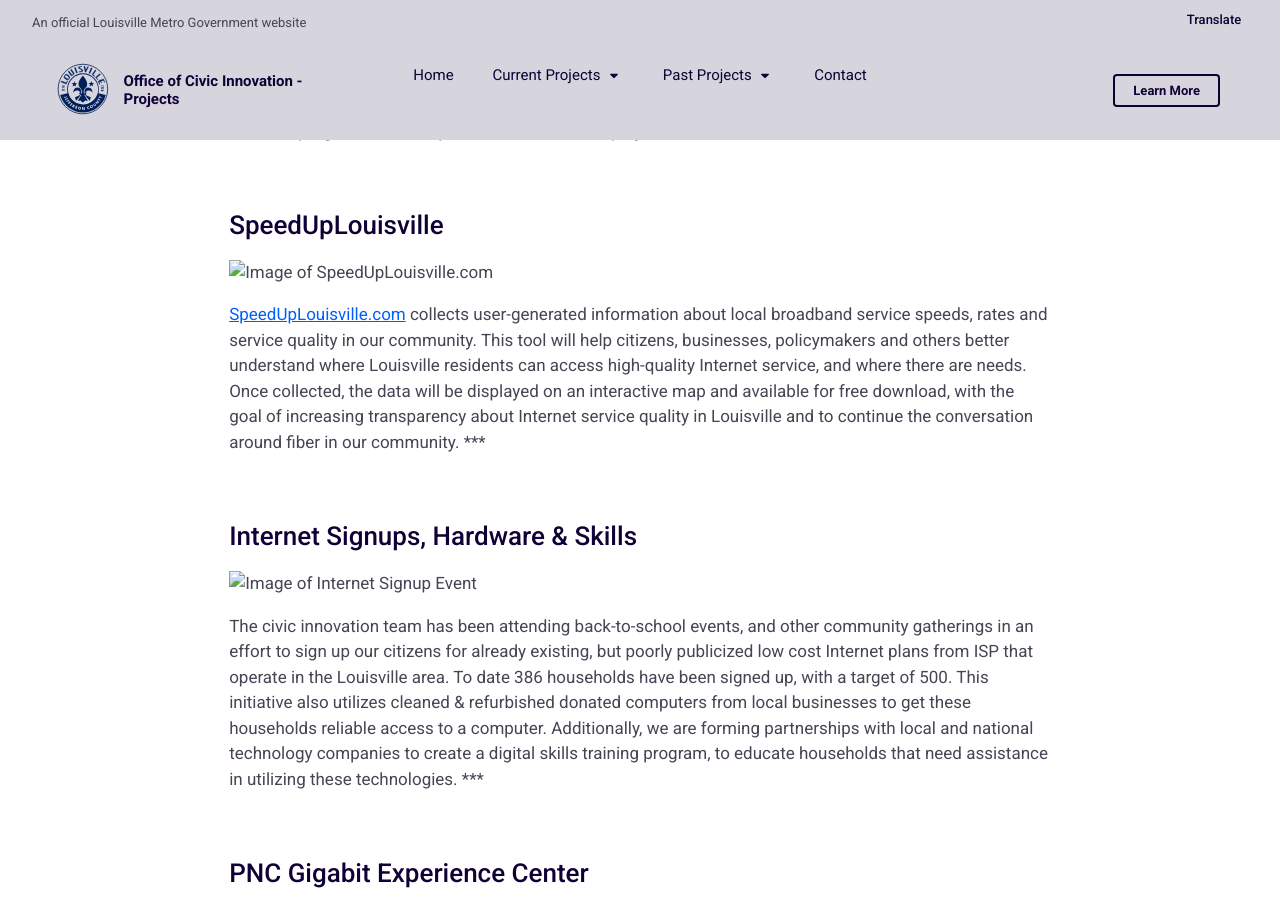
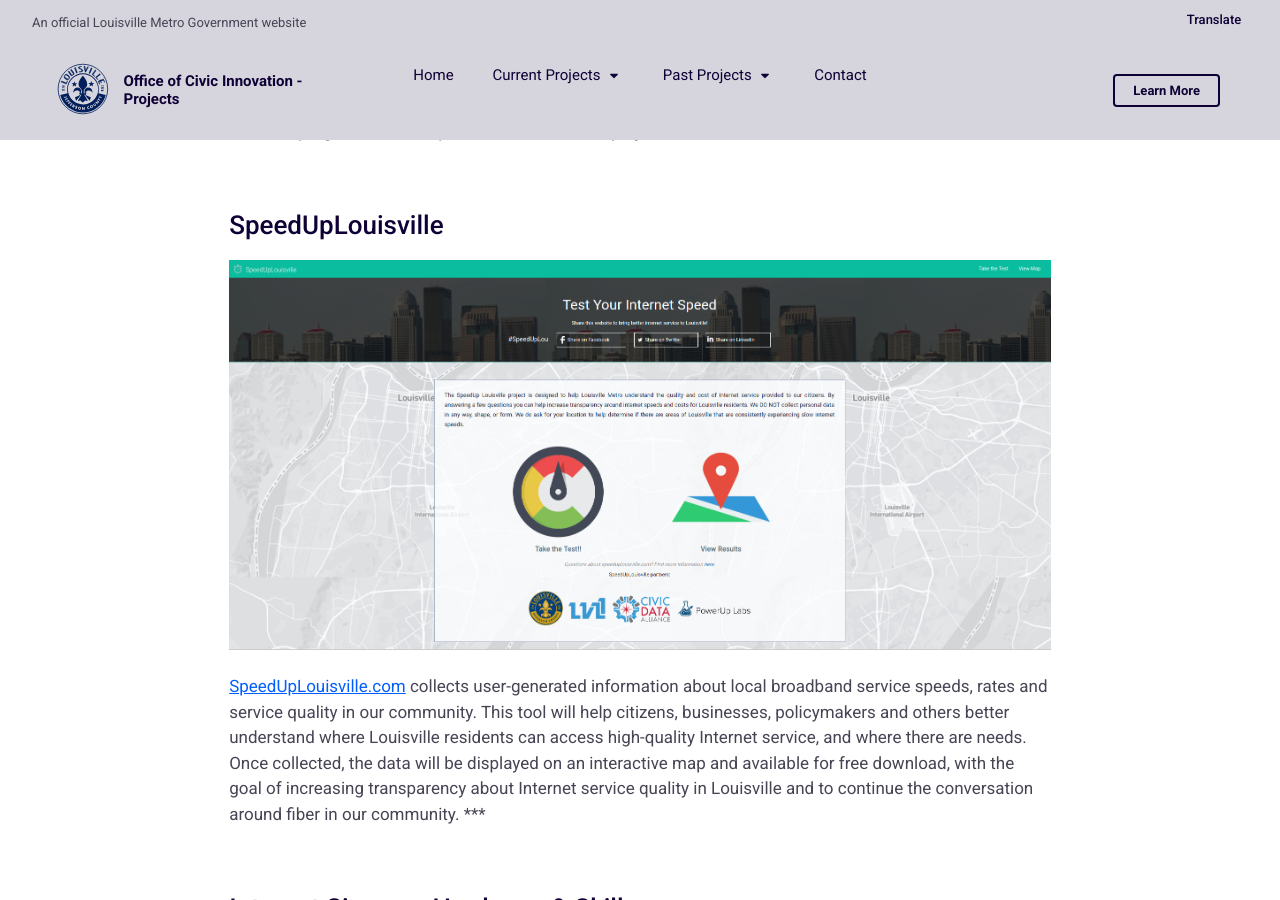
Before and after one commit to louisvillemetro-innovation/OPI2-Projects, a Jekyll site: the page built from _projects/digital-inclusion.md, in a window 1280 px wide and 900 px high, scrolled down 699 px. Built offline with Jekyll 4.4.1, drawn with Linux system fonts in a browser that asks for light colours.

Commit message:
obnoxious

```diff
--- a/_projects/digital-inclusion.md
+++ b/_projects/digital-inclusion.md
@@ -25,35 +25,35 @@
 To make progress on these plans, we have started projects such as:
 
 ### SpeedUpLouisville
-![Image of SpeedUpLouisville.com](assets/img/projects/digital-inclusion/digital-inclusion-5.png)
+![Image of SpeedUpLouisville.com](/assets/img/projects/digital-inclusion/digital-inclusion-5.png)
 
 [SpeedUpLouisville.com](http://www.speedUplouisville.com) collects user-generated information about local broadband service speeds, rates and service quality in our community. This tool will help citizens, businesses, policymakers and others better understand where Louisville residents can access high-quality Internet service, and where there are needs. Once collected, the data will be displayed on an interactive map and available for free download, with the goal of increasing transparency about Internet service quality in Louisville and to continue the conversation around fiber in our community.
 ***
 
 ### Internet Signups, Hardware & Skills
-![Image of Internet Signup Event](assets/img/projects/digital-inclusion/digital-inclusion-6.jpg)
+![Image of Internet Signup Event](/assets/img/projects/digital-inclusion/digital-inclusion-6.jpg)
 
 The civic innovation team has been attending back-to-school events, and other community gatherings in an effort to sign up our citizens for already existing, but poorly publicized low cost Internet plans from ISP that operate in the Louisville area. To date 386 households have been signed up, with a target of 500. This initiative also utilizes cleaned & refurbished donated computers from local businesses to get these households reliable access to a computer. Additionally, we are forming partnerships with local and national technology companies to create a digital skills training program, to educate households that need assistance in utilizing these technologies.
 ***
 
 ### PNC Gigabit Experience Center
-![Image of the PNC Gigabit Experience Center](assets/img/projects/digital-inclusion/digital-inclusion-8.jpg)
+![Image of the PNC Gigabit Experience Center](/assets/img/projects/digital-inclusion/digital-inclusion-8.jpg)
 
 A public private partnership with PNC Bank that resulted in the creation an open-access community technology center in the Russell Neighborhood, wired with gigabit speed internet access, with exhibits and opportunities for citizens to gain hands-on experience with this new technology. This allows us to engage all of Louisville regarding the potential of gigabit internet speeds and the importance of understanding and embracing technology. It collaboratively supports local business and economic development to achieve optimum efficiency and effectiveness using collective community resources, and empowers individuals, business concerns and organizations with knowledge and skills. Strategically focused on economic transformation of under-served areas of West Louisville.
 ***
 
 ### Grow with Google digital skills training
-![Image of the PNC Gigabit Experience Center](assets/img/projects/digital-inclusion/digital-inclusion-7.jpg)
+![Image of the PNC Gigabit Experience Center](/assets/img/projects/digital-inclusion/digital-inclusion-7.jpg)
 With the Louisville Metro Housing Authority
 ***
 
 ### Louisville Fiber Information Technology project
-![Image of the LFIT Project](assets/img/projects/digital-inclusion/digital-inclusion.jpg)
+![Image of the LFIT Project](/assets/img/projects/digital-inclusion/digital-inclusion.jpg)
 which is building fiber through out the Louisville Metro area
 ***
 
 ### ConnectHome USA
-![Image of ConnectHome USA project](assets/img/projects/digital-inclusion/digital-inclusion.jpg)
+![Image of ConnectHome USA project](/assets/img/projects/digital-inclusion/digital-inclusion.jpg)
 With the Louisville Metro Housing Authority
 ***
 
```
